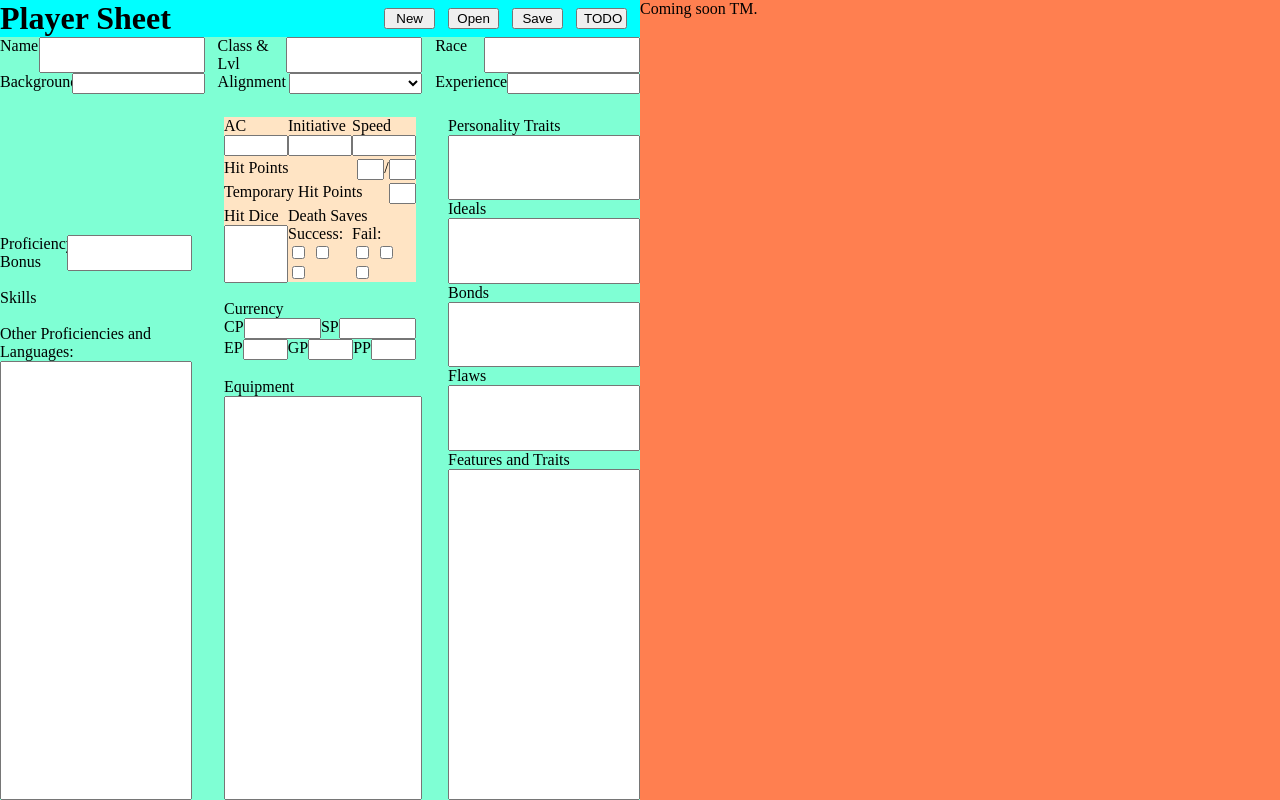
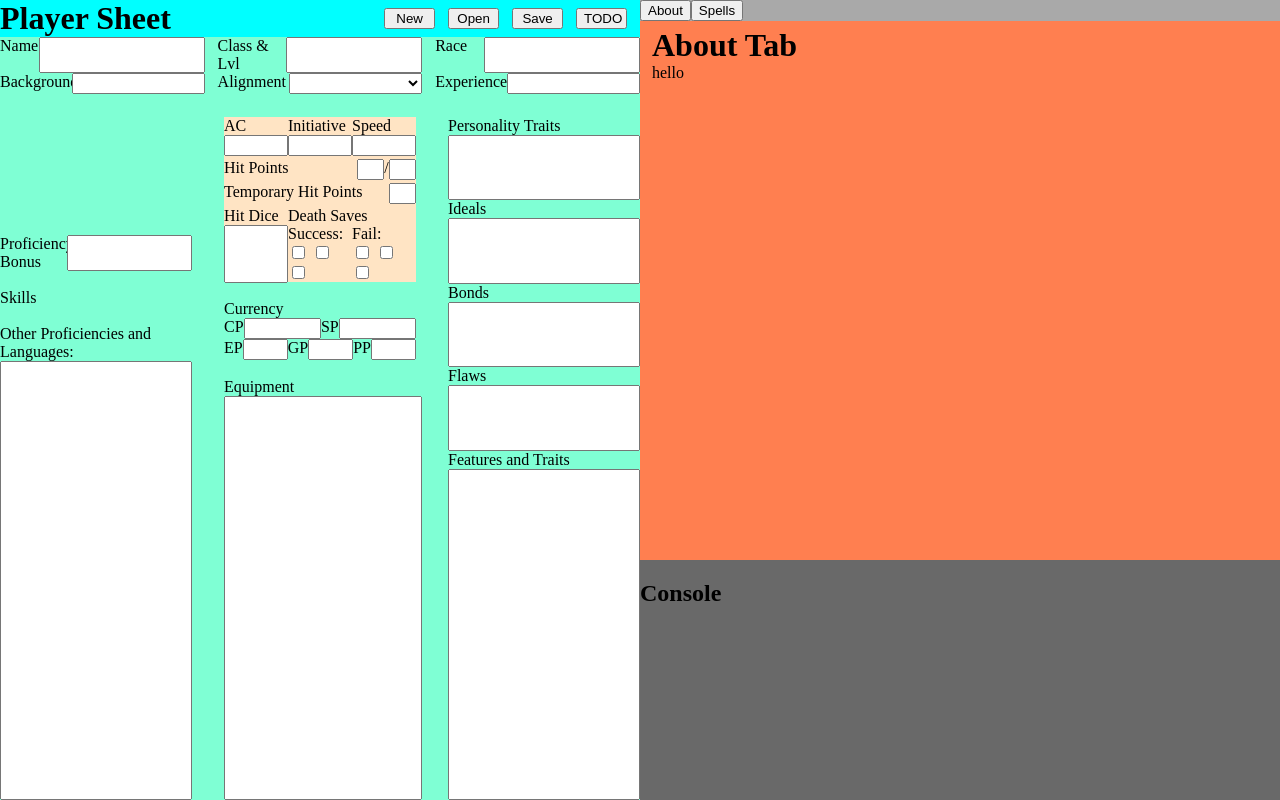
Before and after one commit to zhonglin-h/dnd_player_creator, an Electron app: page main.html in a window 1280 px wide. Drawn offline with Linux system fonts and the light colour scheme.

Commit message:
added support for tabs

```diff
--- a/main.css
+++ b/main.css
@@ -1,4 +1,5 @@
 @import "player_page/player_main_layout.css";
+@import "right_page/right_page_main.css";
 
 html
 {
@@ -35,16 +36,6 @@ body
 
     margin: 0;
     padding: 0;
-}
-
-.right-section{
-    position: relative; /* in order for position relative in children to work */
-    float:left;
-
-    width: 50%;
-    height: 100%;
-
-    background-color: coral;
 }
 
 .horizontal-layout {
--- a/main.html
+++ b/main.html
@@ -147,8 +147,22 @@
             </div>
         </div>
     </div>
-    <div class='right-section'>
-        Coming soon TM.
+    <div id='right-section'>
+        <div id='right-tab-group'>
+            <button id='right-about-tab-button' class='tab-button'>About</button>
+            <button id='right-spells-tab-button' class='tab-button'>Spells</button>
+        </div>
+        <div id='about-tab' class='tab'>
+            <h1>About Tab</h1>
+            <p>hello</p>
+        </div>
+        <div id='spells-tab' class='tab'>
+            <h1>Spells Tab</h1>
+            <p>hello</p>
+        </div>
+        <div id='console'>
+            <h2>Console</h2>
+        </div>
     </div>
 </body>
 </html>
--- a/player_page/player_page.js
+++ b/player_page/player_page.js
@@ -252,7 +252,6 @@ function fill_drop_down(node, options_arr){
 function init(given_ipcRenderer){
     ipcRenderer = given_ipcRenderer
 
-    ipcRenderer.send('debug', "Test")
     preload_from_constants()
     set_click_listeners()
     set_ipc_listeners()
--- a/preload.js
+++ b/preload.js
@@ -3,10 +3,11 @@ const path = require('path')
 
 const C = require(path.join(__dirname,'CONSTANTS.js'))
 const player_page = require(path.join(__dirname, 'player_page', 'player_page.js'))
+const right_page = require(path.join(__dirname, 'right_page', 'right_page_main.js'))
 
 
 // main code
 window.addEventListener('DOMContentLoaded', () => {
-    ipcRenderer.send('debug', "Test2")
     player_page.init(ipcRenderer)
+    right_page.init(ipcRenderer)
 })
--- /dev/null
+++ b/right_page/right_page_main.css
@@ -0,0 +1,46 @@
+
+#right-section{
+    position: relative; /* in order for position relative in children to work */
+    display: flex;
+    flex-direction: column;
+    float: none;
+
+    width: 50%;
+    height: 100%;
+
+    background-color: coral;
+}
+
+#right-tab-group {
+    display: inline-block;
+    position: relative;
+
+    width: 100%;
+
+    background-color: darkgrey;
+}
+
+#about-tab {
+    display: block;
+}
+
+#spells-tab {
+    display: none;
+}
+
+#console {
+    height: 30%;
+
+    background-color: dimgrey;
+}
+
+.tab-button {
+    float: left;
+}
+
+.tab {
+    flex: 1 1 auto;
+
+    /* float:none; */
+    padding: 6px 12px;
+}
```
Also changed, not shown: right_page/right_page_main.js (+35 -0 lines).
